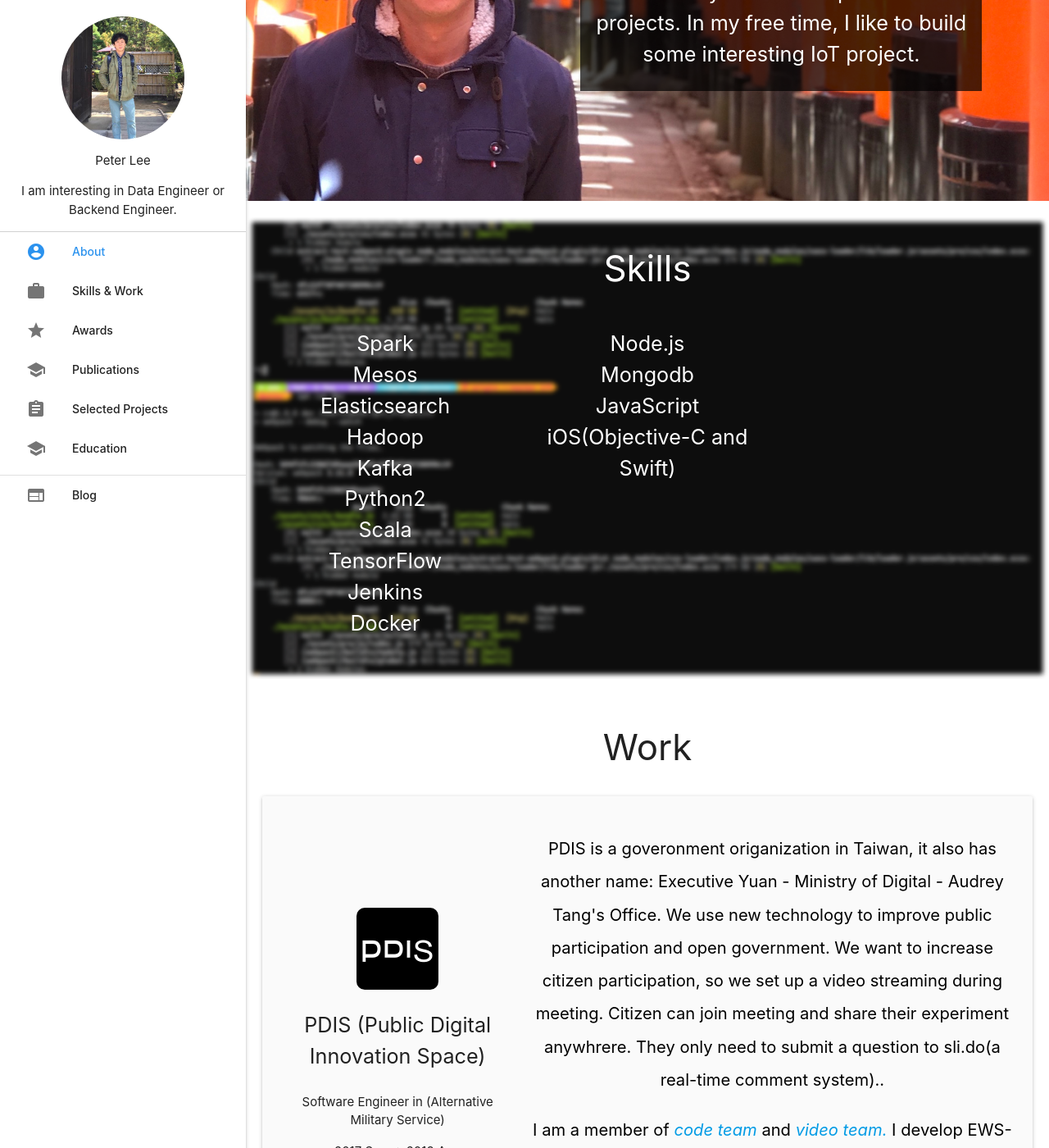
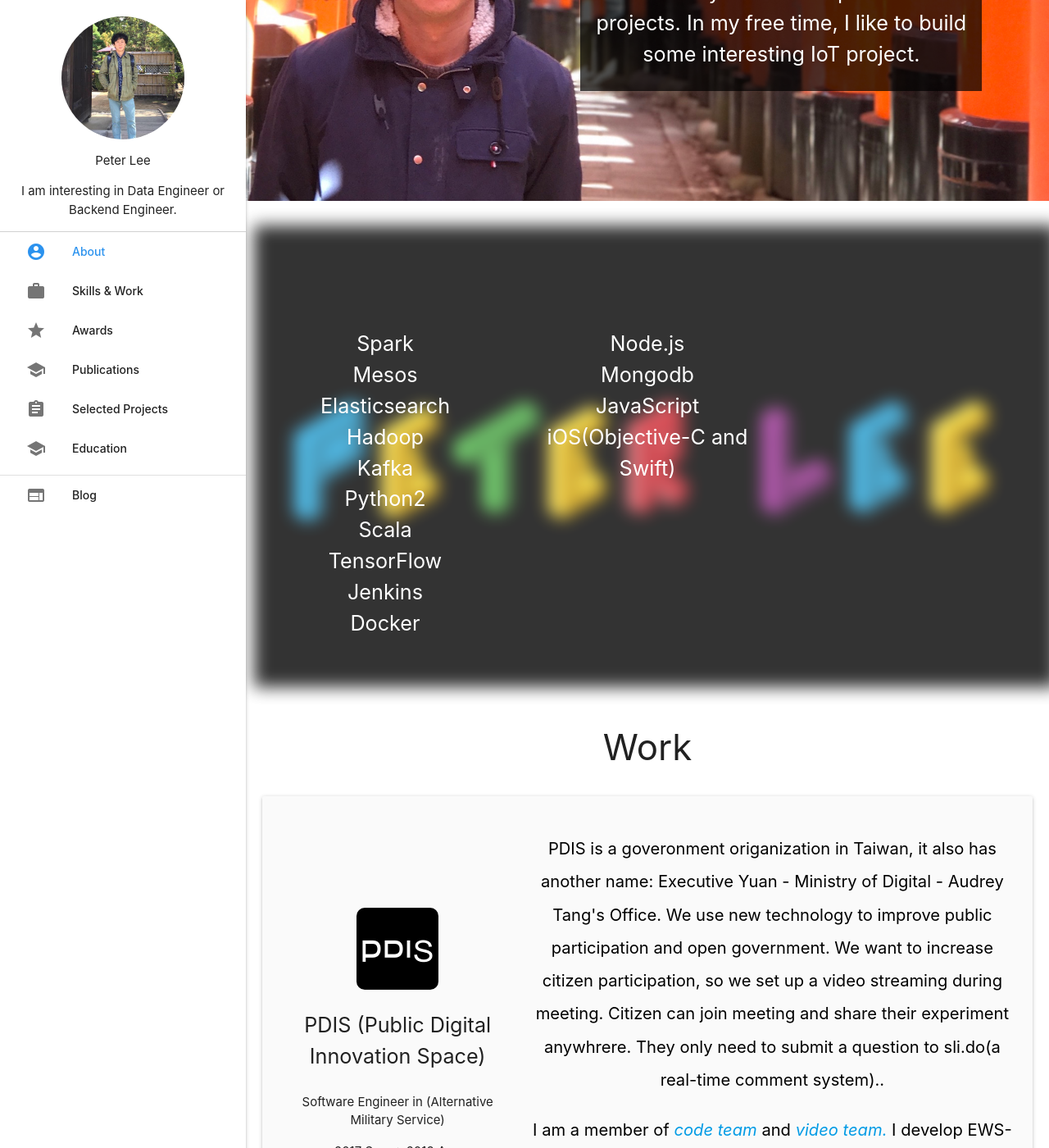
Before and after one commit to peterlee0127/cv, a Jekyll site: the page built from index.html, in a window 1280 px wide and 1400 px high, scrolled down 373 px. Shown: the whole window at 82% size. Built offline with Jekyll 4.4.1, drawn with Linux system fonts in a browser that asks for light colours.

Commit message:
add svg animation

```diff
--- a/_includes/paragraph/work.html
+++ b/_includes/paragraph/work.html
@@ -1,4 +1,7 @@
-<div class="skills container-fixed row">
+<div class="skills container-fixed row" style="position: relative">
+  <div style="filter: blur(10px); opacity: 0.8;position: absolute;width: 100%;height: 100%;background-color: black;">
+      {% include PETER.svg %}
+  </div>
   <h3>Skills</h3>
   {% for skill in site.data.work.skills %}
    <div class="col s6 m4 l4">
--- a/assets/pre/css/my_components/_main.scss
+++ b/assets/pre/css/my_components/_main.scss
@@ -10,7 +10,6 @@
 
 .skills {
 
-  background-image: url("/../../assets/image/code.png");
   background-size: cover;
   background-position: center;
   background-repeat: no-repeat;
```
Also changed, not shown: _includes/PETER.svg (added), assets/css/bundle.css.
